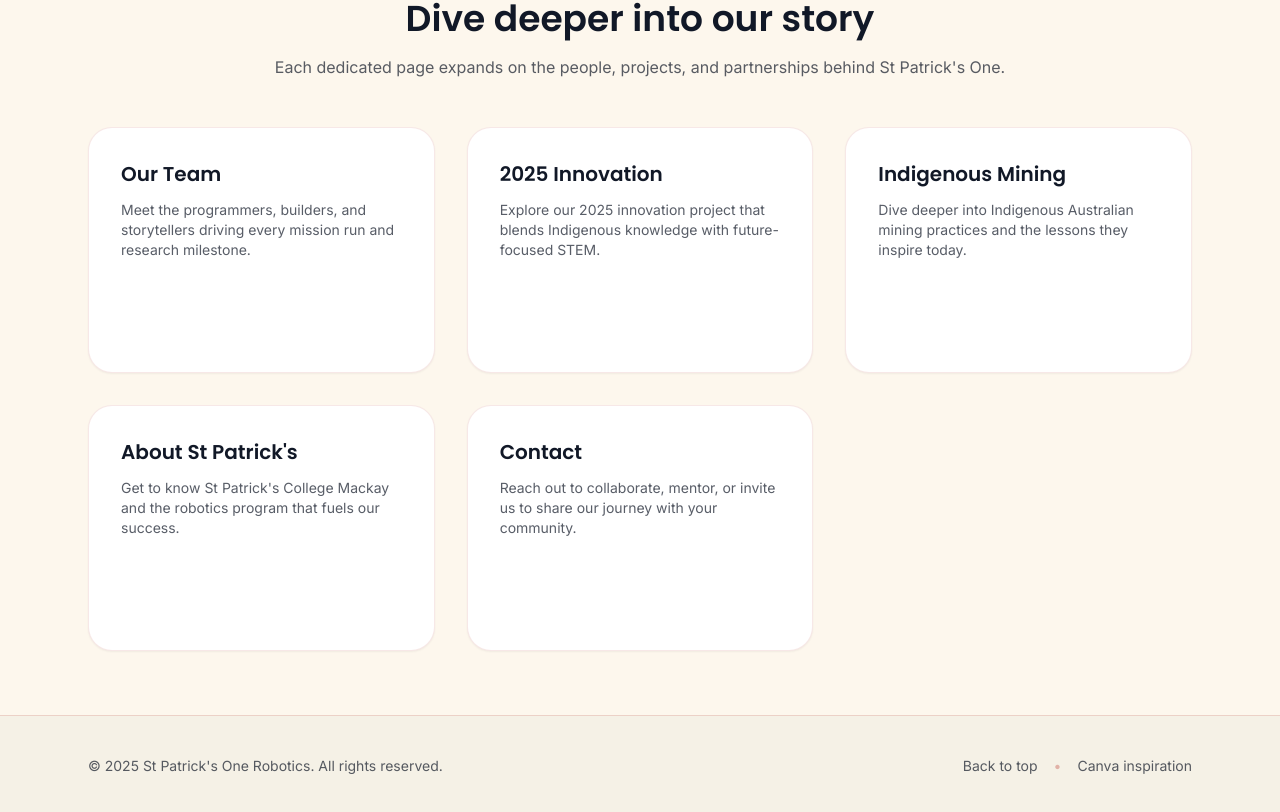
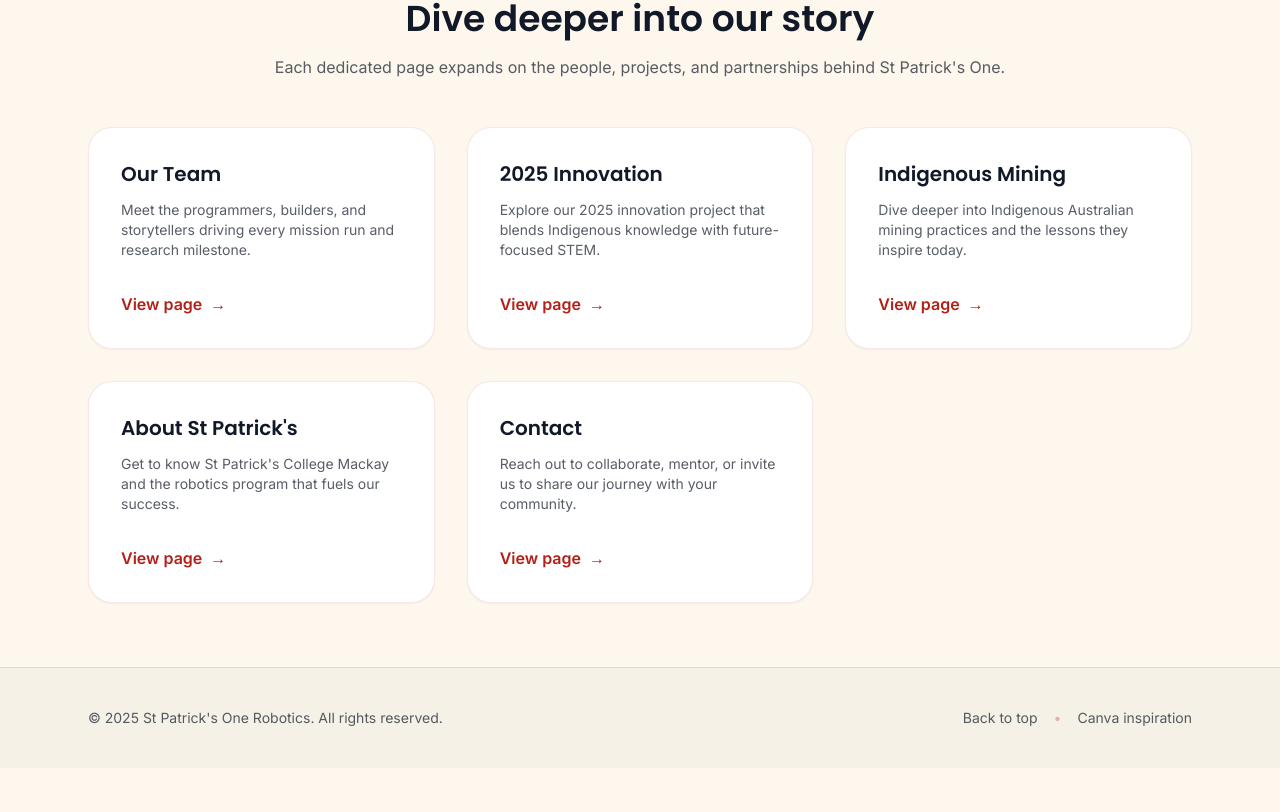
Before and after one commit to leahy268/stpatsrobotics1, a React (Vite) app in the folder client/: page / in a window 1280 px wide. Shown: the part 754-1566 px from the top of the page. After the commit the page ends 1522 px from the top, so only its background shows below. Built offline with nearby package versions, Linux system fonts and the light colour scheme; the HTML template or start-up script is replaced by a standard one.

Commit message:
Updated template

```diff
--- a/client/src/pages/HomePage.tsx
+++ b/client/src/pages/HomePage.tsx
@@ -1,4 +1,4 @@
-import ButtonLink from "../components/ButtonLink";
+import { Link } from "react-router-dom";
 import SectionHeading from "../components/SectionHeading";
 import { navLinks } from "../data/content";
 import HeroSection from "../sections/HeroSection";
@@ -27,21 +27,21 @@ const HomePage = () => {
           />
           <div className="mt-12 grid gap-8 sm:grid-cols-2 lg:grid-cols-3">
             {featureLinks.map((link) => (
-              <article
+              <Link
                 key={link.id}
                 data-reveal
-                className="group flex h-full flex-col justify-between rounded-3xl border border-stp-primary/10 bg-white p-8 text-left shadow-sm transition hover:-translate-y-1 hover:shadow-lg"
+                to={link.to}
+                className="group flex h-full flex-col justify-between rounded-3xl border border-stp-primary/10 bg-white p-8 text-left shadow-sm transition hover:-translate-y-1 hover:shadow-lg focus-visible:outline focus-visible:outline-2 focus-visible:outline-offset-2 focus-visible:outline-stp-accent"
               >
                 <div className="space-y-3">
                   <h3 className="font-display text-xl font-semibold text-stp-dark">{link.label}</h3>
                   <p className="text-sm text-stp-dark/70">{featureCopy[link.id] ?? "Join us on the journey."}</p>
                 </div>
-                <div className="mt-8">
-                  <ButtonLink to={link.to} variant="secondary">
-                    View page
-                  </ButtonLink>
+                <div className="mt-8 inline-flex items-center gap-2 font-semibold text-stp-primary group-hover:text-stp-accent">
+                  <span>View page</span>
+                  <span aria-hidden className="transition-transform group-hover:translate-x-1">→</span>
                 </div>
-              </article>
+              </Link>
             ))}
           </div>
         </div>
--- a/client/src/sections/HeroSection.tsx
+++ b/client/src/sections/HeroSection.tsx
@@ -52,7 +52,7 @@ const HeroSection = () => {
               {accentImages.map((item, index) => (
                 <figure
                   key={item.src}
-                  className={`relative h-36 w-36 overflow-hidden rounded-full border-[8px] border-stp-cream bg-stp-cream/60 shadow-xl shadow-stp-dark/40 transition-transform ${
+                  className={`relative h-40 w-40 overflow-hidden rounded-full border-[8px] border-stp-cream bg-stp-cream/60 shadow-xl shadow-stp-dark/40 transition-transform ${
                     index === 0 ? "-translate-x-10" : "translate-x-8"
                   }`}
                 >
```
